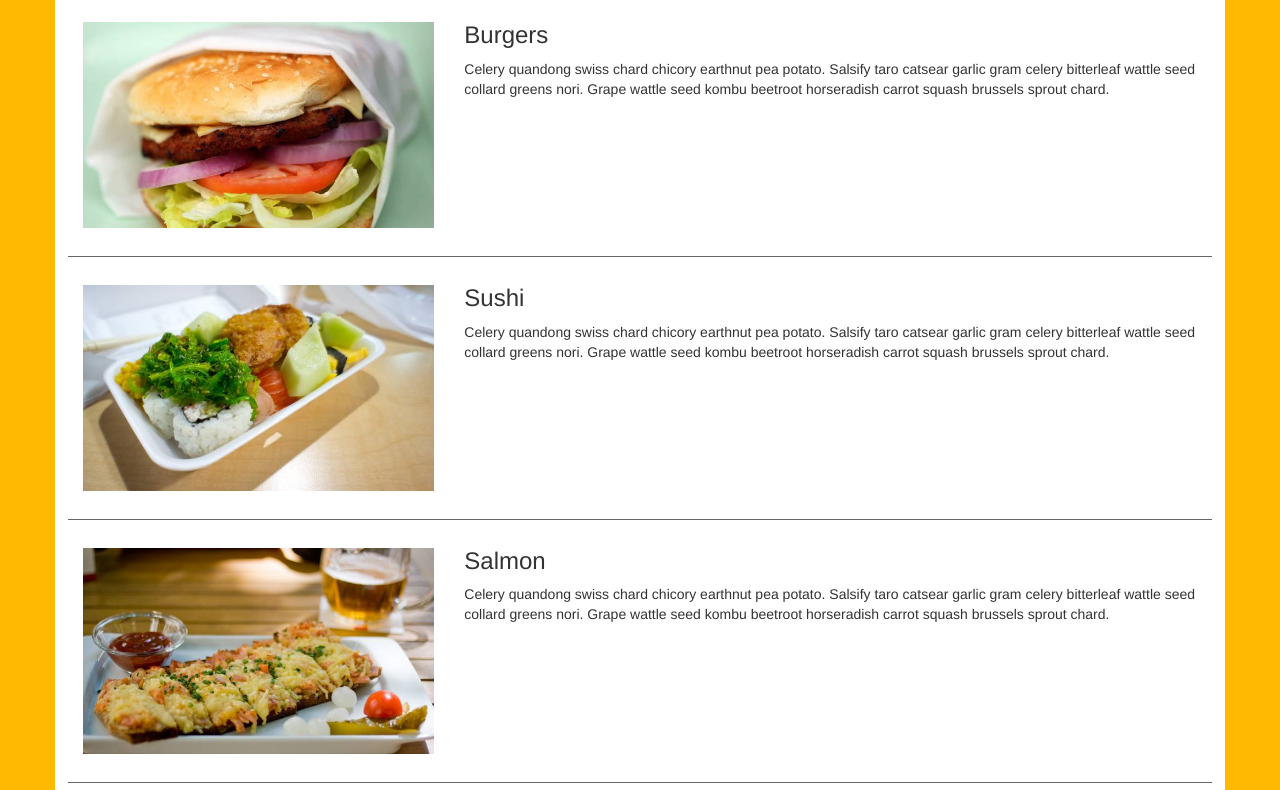
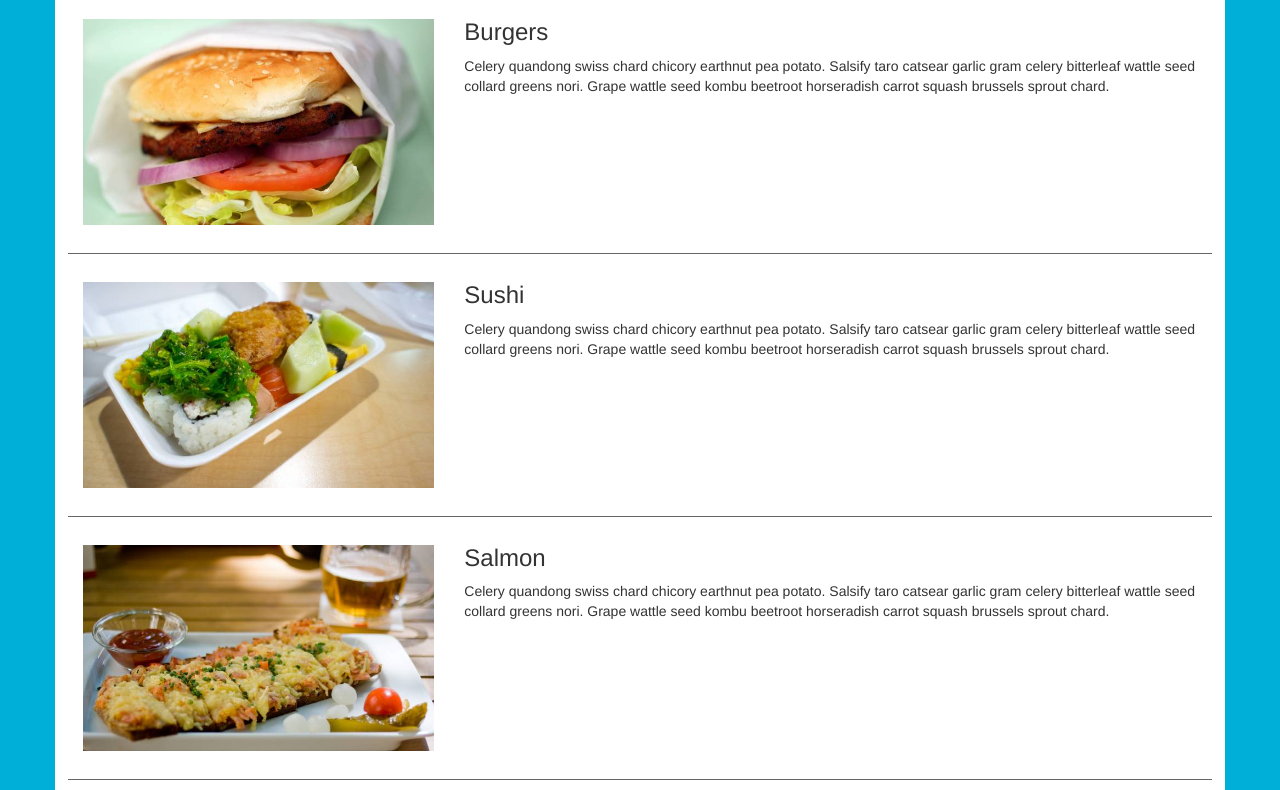
Before and after one commit to demersdesigns/CSS3-Frameworks, a plain HTML site: page index.html in a window 1280 px wide. Shown: the part 622-1412 px from the top of the page. Drawn offline with nearby package versions, Linux system fonts and the light colour scheme.

Commit message:
Updates to bg color and logo

```diff
--- a/css/style.css
+++ b/css/style.css
@@ -1,5 +1,5 @@
 body{
-  background: #FFB900;
+  background: #00AFD8;
 }
 
 .container{
```
Also changed, not shown: img/fpe-logo.png.
